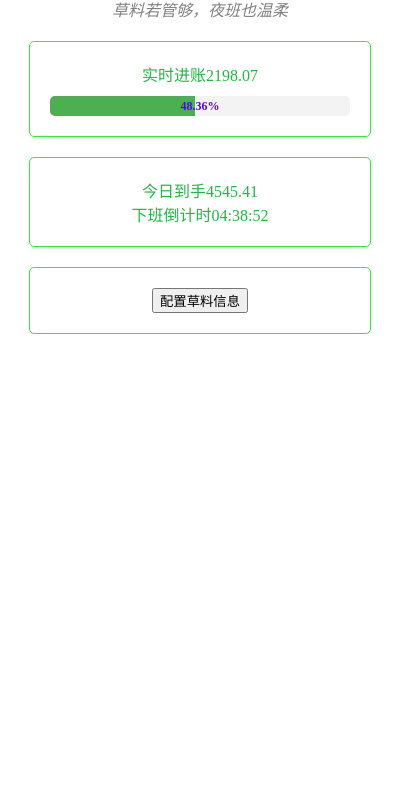
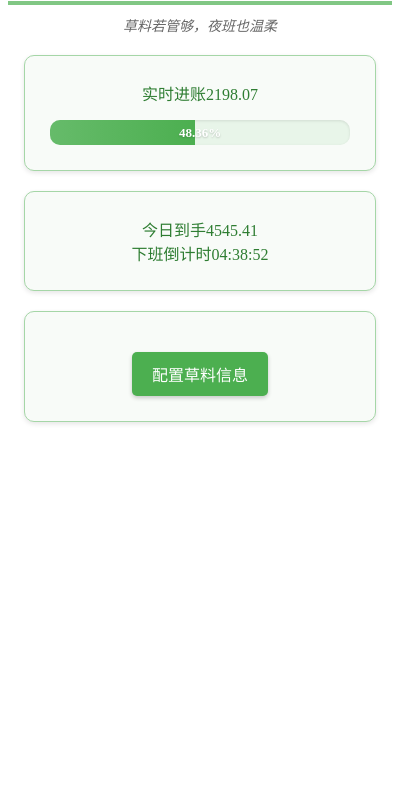
Before and after one commit to Lonely-Dream/niuma-chrome, a browser extension: page popup.html in a window 400 px wide. Shown: the part 59-844 px from the top of the page. Drawn offline with Linux system fonts and the light colour scheme.

Commit message:
pref: 优化UI

```diff
--- a/popup.css
+++ b/popup.css
@@ -1,24 +1,69 @@
 .title {
     font-size: 30px;
     text-align: center;
-    color: rgb(33, 183, 65);
-    border-bottom: 4px solid;
+    color: #2e7d32;
+    border-bottom: 4px solid #81c784;
+    padding-bottom: 8px;
 }
 
 .slogan {
     text-align: center;
     font-style: italic;
-    color: gray;
+    color: #666;
+    margin: 10px 0 20px;
+    font-size: 14px;
 }
 
 .box {
     margin: 20px auto;
     width: 300px;
-    padding: 20px;
-    border: 1px solid #30f033;
-    border-radius: 5px;
+    padding: 25px;
+    border: 1px solid #a5d6a7;
+    border-radius: 10px;
     text-align: center;
-    color: rgb(33, 183, 65);
+    color: #2e7d32;
+    background-color: #f8fbf8;
+    box-shadow: 0 2px 5px rgba(0, 0, 0, 0.1);
+    transition: all 0.3s ease;
+}
+
+.box:hover {
+    transform: translateY(-3px);
+    box-shadow: 0 4px 8px rgba(0, 0, 0, 0.15);
+}
+
+.process-bar-container {
+    width: 100%;
+    background-color: #e8f5e9;
+    border-radius: 10px;
+    overflow: hidden;
+    margin-top: 15px;
+    position: relative;
+    height: 25px;
+    box-shadow: inset 0 1px 3px rgba(0, 0, 0, 0.1);
+}
+
+.process-bar {
+    display: block;
+    height: 100%;
+    background: linear-gradient(90deg, #66bb6a, #4caf50);
+    width: 0;
+    transition: width 0.3s ease;
+}
+
+.process-value {
+    position: absolute;
+    top: 0;
+    left: 0;
+    width: 100%;
+    height: 100%;
+    display: flex;
+    align-items: center;
+    justify-content: center;
+    color: #fff;
+    font-weight: bold;
+    font-size: 13px;
+    text-shadow: 0 1px 2px rgba(0, 0, 0, 0.2);
 }
 
 /* .config {
@@ -30,36 +75,42 @@
     text-align: center;
 } */
 
-.process-bar-container {
-    width: 100%;
-    background-color: #f3f3f3;
+button {
+    background-color: #4caf50;
+    color: white;
+    border: none;
+    padding: 10px 20px;
+    margin-top: 15px;
+    font-size: 16px;
     border-radius: 5px;
-    overflow: hidden;
-    margin-top: 10px;
-    position: relative;
-    height: 20px;
+    cursor: pointer;
+    transition: all 0.3s ease;
+    box-shadow: 0 2px 4px rgba(0, 0, 0, 0.2);
 }
 
-.process-bar {
-    display: block;
-    /* Ensures width works */
-    height: 100%;
-    background-color: #4caf50;
-    width: 0;
-    transition: width 0.3s ease;
-    /* Smooth animation */
+button:hover {
+    background-color: #388e3c;
+    transform: translateY(-2px);
+    box-shadow: 0 4px 6px rgba(0, 0, 0, 0.3);
 }
 
-.process-value {
-    position: absolute;
-    top: 0;
-    left: 0;
-    width: 100%;
-    height: 100%;
-    display: flex;
-    align-items: center;
-    justify-content: center;
-    color: rgb(82, 5, 237);
-    font-weight: bold;
-    font-size: 12px;
+button:active {
+    transform: translateY(0);
 }
+
+input[type="number"],
+input[type="time"] {
+    padding: 8px;
+    margin: 10px 0;
+    border: 1px solid #ccc;
+    border-radius: 5px;
+    width: 80%;
+    font-size: 14px;
+    transition: border-color 0.3s ease;
+}
+
+input:focus {
+    outline: none;
+    border-color: #4caf50;
+    box-shadow: 0 0 0 2px rgba(76, 175, 80, 0.2);
+}
```
